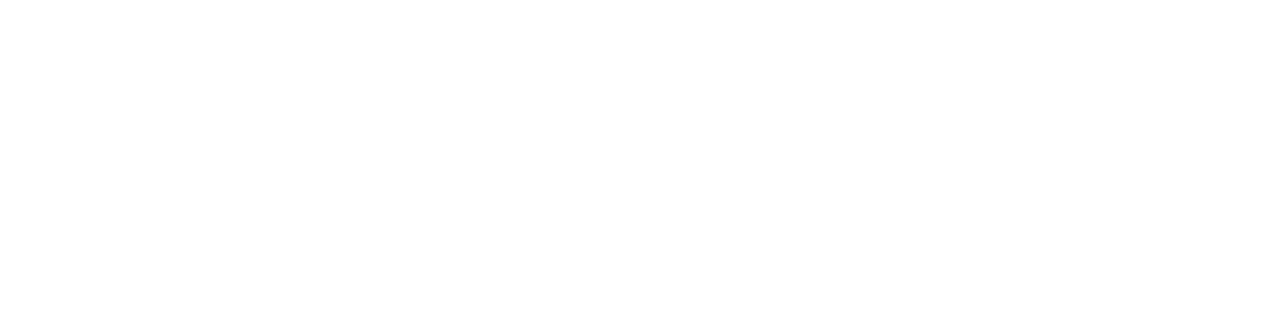
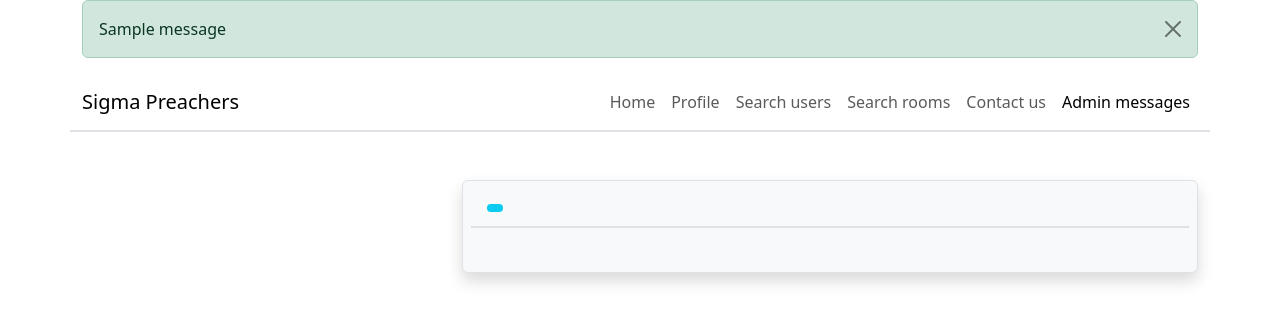
Before and after one commit to JohnProgramming08/sigma_preachers, a Flask app: page /admin_messages in a window 1280 px wide. Before the commit the part shown is empty. Shown: the top 323 px of the page. Run offline with Flask 3, Linux system fonts and the light colour scheme; a user stored in the database is signed in; data comes from the database, SQL or seed files in the repository; both versions use the stored data as it was after the commit; one stand-in notice (Sample message) is shown; some libraries are stand-ins or nearby versions.

Commit message:
feat: finish admin messages page

```diff
--- a/project/database/create_db.py
+++ b/project/database/create_db.py
@@ -60,7 +60,7 @@
 
     id = db.Column(db.Integer, primary_key=True, autoincrement=True)
     title = db.Column(db.String(25), nullable=False)
-    content = db.Column(db.String(255), nullable=False)
+    content = db.Column(db.String(1670), nullable=False)
     dismissed = db.Column(db.Boolean, default=False, nullable=False)
 
     type_id = db.Column(
--- a/project/database/select_db.py
+++ b/project/database/select_db.py
@@ -193,6 +193,7 @@
                     "message_type": message_type,
                     "title": message.title,
                     "username": username,
+                    "id": message.id,
                 }
             )
 
--- a/project/forms/contact_us.py
+++ b/project/forms/contact_us.py
@@ -25,6 +25,6 @@
         "Title", validators=[DataRequired(), Length(min=5, max=25)]
     )
     message = TextAreaField(
-        "Message", validators=[DataRequired(), Length(min=5, max=255)]
+        "Message", validators=[DataRequired(), Length(min=5, max=1670)]
     )
     submit = SubmitField("Send")
--- /dev/null
+++ b/project/static/js/admin_messages.js
@@ -0,0 +1,23 @@
+const titleDisplay = document.getElementById("message-title");
+const usernameDisplay = document.getElementById("message-username");
+const typeDisplay = document.getElementById("message-type");
+const contentDisplay = document.getElementById("message-content");
+const dismissButton = document.getElementById("dismiss-btn");
+
+function getMessageData(messageID) {
+    fetch(`/admin_messages_api/retrieve/${messageID}`, {
+        method: "GET",
+    }).then((response) => response.json())
+    .then(data => {
+        displayMessage(data);
+    });
+}
+
+function displayMessage(data) {
+    titleDisplay.innerHTML = data.title;
+    usernameDisplay.innerHTML = `USERNAME: ${data.username}`;
+    typeDisplay.innerHTML = data.message_type;
+    contentDisplay.innerHTML = data.content;
+    dismissButton.classList.remove("d-none");
+    dismissButton.href = `/admin_messages/dismiss/${data.id}`;
+}
--- a/project/templates/admin_messages.html
+++ b/project/templates/admin_messages.html
@@ -0,0 +1,71 @@
+{% extends "base.html" %}
+
+{% block body %}
+<!-- Header -->
+<header class="row border-bottom border-2">
+    <nav class="navbar navbar-expand-sm">
+        <div class="container-fluid">
+            <a class="navbar-brand" href="/">Sigma Preachers</a>
+            <button class="navbar-toggler" type="button" data-bs-toggle="collapse" data-bs-target="#collapsibleNavbar">
+                <span class="navbar-toggler-icon"></span>
+            </button>
+            <div class="collapse navbar-collapse" id="collapsibleNavbar">
+                <ul class="navbar-nav ms-auto">
+                    <li class="nav-item">
+                        <a class="nav-link" href="/home">Home</a>
+                    </li>
+                    <li class="nav-item">
+                        <a class="nav-link" href="/view_profile/{{ current_user.id }}">Profile</a>
+                    </li>
+                    <li class="nav-item">
+                        <a class="nav-link" href="/search_users">Search users</a>
+                    </li>
+                    <li class="nav-item">
+                        <a class="nav-link" href="/search_rooms">Search rooms</a>
+                    </li>
+                    <li class="nav-item">
+                        <a class="nav-link" href="/contact_us">Contact us</a>
+                    </li>
+                    {% if current_user.status == "ADMIN" or current_user.status == "MASTER" %}
+                    <li class="nav-item">
+                        <a class="nav-link active" href="/admin_messages">Admin messages</a>
+                    </li>
+                    {% endif %}
+                </ul>
+            </div>
+        </div>
+    </nav>
+</header>
+
+<!-- Main -->
+<main class="row mt-5">
+    <div class="col-sm-4">
+        <table class="col-sm-4 table table-hover">
+            <tbody>
+                {% for message in messages %}
+                <tr onclick="getMessageData({{ message['id'] }})" style="cursor: pointer;">
+                    <td class="d-flex flex-column">
+                        <p class="text-primary mb-1"><b>{{ message["title"] }}</b></p>
+                        <p class="ms-1 mb-1">Username: {{ message["username"] }}</p>
+                        <p class="ms-1 mb-0">Message Type: {{ message["message_type"] }}</p>
+                    </td>
+                </tr>
+                {% endfor %}
+            </tbody>
+        </table>
+    </div>
+
+    <div class="col-sm-8">
+        <div class="bg-light rounded border p-2 shadow">
+            <h4 id="message-title" class="mb-2 text-primary d-inline"></h4>
+            <span class="badge bg-info ms-3"><h6 id="message-type" class="mb-0"></h6></span>
+            <h5 id="message-username"></h5>
+            <div class="border border-1 mb-1"></div>
+            <p id="message-content" class="p-2"></p>
+            <a class="btn btn-danger px-4 d-none" href="#" id="dismiss-btn">Dismiss</a>
+        </div>
+    </div>
+</main>
+
+<script src="{{ url_for('static', filename='js/admin_messages.js') }}"></script>
+{% endblock %}
--- a/project/templates/ban_user.html
+++ b/project/templates/ban_user.html
@@ -26,6 +26,11 @@
                     <li class="nav-item">
                         <a class="nav-link" href="/contact_us">Contact us</a>
                     </li>
+                    {% if current_user.status == "ADMIN" or current_user.status == "MASTER" %}
+                    <li class="nav-item">
+                        <a class="nav-link" href="/admin_messages">Admin messages</a>
+                    </li>
+                    {% endif %}
                 </ul>
             </div>
         </div>
--- a/project/templates/contact_us.html
+++ b/project/templates/contact_us.html
@@ -26,6 +26,11 @@
                     <li class="nav-item">
                         <a class="nav-link active" href="/contact_us">Contact us</a>
                     </li>
+                    {% if current_user.status == "ADMIN" or current_user.status == "MASTER" %}
+                    <li class="nav-item">
+                        <a class="nav-link" href="/admin_messages">Admin messages</a>
+                    </li>
+                    {% endif %}
                 </ul>
             </div>
         </div>
--- a/project/templates/edit_profile.html
+++ b/project/templates/edit_profile.html
@@ -26,6 +26,11 @@
                     <li class="nav-item">
                         <a class="nav-link" href="/contact_us">Contact us</a>
                     </li>
+                    {% if current_user.status == "ADMIN" or current_user.status == "MASTER" %}
+                    <li class="nav-item">
+                        <a class="nav-link" href="/admin_messages">Admin messages</a>
+                    </li>
+                    {% endif %}
                 </ul>
             </div>
         </div>
--- a/project/templates/home.html
+++ b/project/templates/home.html
@@ -26,6 +26,11 @@
                     <li class="nav-item">
                         <a class="nav-link" href="/contact_us">Contact us</a>
                     </li>
+                    {% if current_user.status == "ADMIN" or current_user.status == "MASTER" %}
+                    <li class="nav-item">
+                        <a class="nav-link" href="/admin_messages">Admin messages</a>
+                    </li>
+                    {% endif %}
                 </ul>
             </div>
         </div>
--- a/project/templates/promote_user.html
+++ b/project/templates/promote_user.html
@@ -26,6 +26,11 @@
                     <li class="nav-item">
                         <a class="nav-link" href="/contact_us">Contact us</a>
                     </li>
+                    {% if current_user.status == "ADMIN" or current_user.status == "MASTER" %}
+                    <li class="nav-item">
+                        <a class="nav-link" href="/admin_messages">Admin messages</a>
+                    </li>
+                    {% endif %}
                 </ul>
             </div>
         </div>
--- a/project/templates/room.html
+++ b/project/templates/room.html
@@ -26,6 +26,11 @@
                     <li class="nav-item">
                         <a class="nav-link" href="/contact_us">Contact us</a>
                     </li>
+                    {% if current_user.status == "ADMIN" or current_user.status == "MASTER" %}
+                    <li class="nav-item">
+                        <a class="nav-link" href="/admin_messages">Admin messages</a>
+                    </li>
+                    {% endif %}
                 </ul>
             </div>
         </div>
--- a/project/templates/search_rooms.html
+++ b/project/templates/search_rooms.html
@@ -26,6 +26,11 @@
                     <li class="nav-item">
                         <a class="nav-link" href="/contact_us">Contact us</a>
                     </li>
+                    {% if current_user.status == "ADMIN" or current_user.status == "MASTER" %}
+                    <li class="nav-item">
+                        <a class="nav-link" href="/admin_messages">Admin messages</a>
+                    </li>
+                    {% endif %}
                 </ul>
             </div>
         </div>
--- a/project/templates/search_users.html
+++ b/project/templates/search_users.html
@@ -26,6 +26,11 @@
                     <li class="nav-item">
                         <a class="nav-link" href="/contact_us">Contact us</a>
                     </li>
+                    {% if current_user.status == "ADMIN" or current_user.status == "MASTER" %}
+                    <li class="nav-item">
+                        <a class="nav-link" href="/admin_messages">Admin messages</a>
+                    </li>
+                    {% endif %}
                 </ul>
             </div>
         </div>
--- a/project/templates/view_profile.html
+++ b/project/templates/view_profile.html
@@ -26,6 +26,11 @@
                     <li class="nav-item">
                         <a class="nav-link" href="/contact_us">Contact us</a>
                     </li>
+                    {% if current_user.status == "ADMIN" or current_user.status == "MASTER" %}
+                    <li class="nav-item">
+                        <a class="nav-link" href="/admin_messages">Admin messages</a>
+                    </li>
+                    {% endif %}
                 </ul>
             </div>
         </div>
```
Also changed, not shown: instance/sigma_preachers.db.
